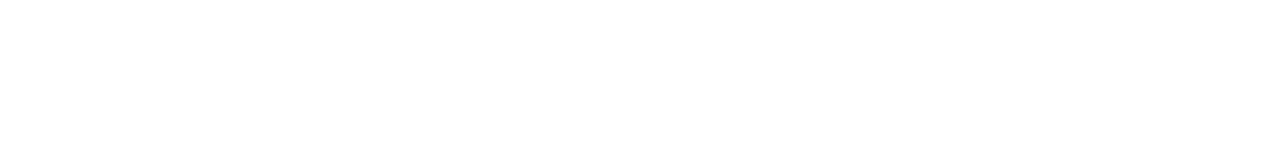
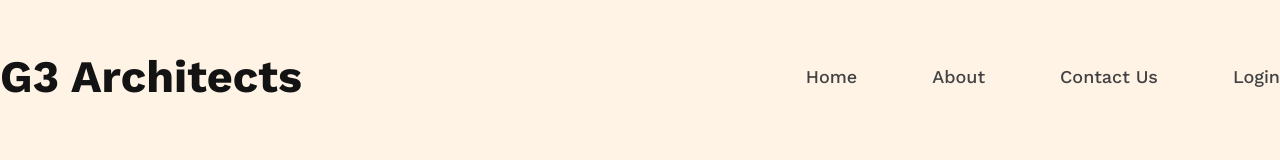
Before and after one commit to Safayet2002/asset-two, a plain HTML site: page index.html in a window 1280 px wide. Drawn offline with nearby package versions, Linux system fonts and the light colour scheme.

Commit message:
Header Menu Complete

```diff
--- a/index.html
+++ b/index.html
@@ -8,14 +8,27 @@
 
     <!-- CSS Styles -->
     <link rel="stylesheet" href="styles/style.css">
+    <link rel="stylesheet" href="styles/responsive.css">
 
 </head>
 <body>
 
     <!-- Start Header Section -->
 
-    <Header>
-
+    <Header class="header">
+        <div class="main-menu">
+            <div class="logo">
+                <h1>G3 Architects</h1>
+            </div>
+            <div class="menu-item">
+                <ul>
+                    <li><a href="#">Home</a></li>
+                    <li><a href="#">About</a></li>
+                    <li><a href="#">Contact Us</a></li>
+                    <li><a href="#">Login</a></li>
+                </ul>
+            </div>
+        </div>
     </Header>
 
     <!-- End Header Section -->
--- /dev/null
+++ b/styles/responsive.css
@@ -0,0 +1,14 @@
+/* small mobile */
+
+@media only screen and (max-width:576px) {
+    .main-menu{
+        flex-direction: column;
+    }
+    ul li a{
+        margin-left: 25px;
+    }
+    .menu-item ul {
+        display: flex;
+        padding: 0;
+    }
+}
--- a/styles/style.css
+++ b/styles/style.css
@@ -8,10 +8,27 @@
 
 
 
+/* Start Universal Selector */
+
+*{
+    box-sizing: border-box;
+    margin: 0;
+    text-decoration: none;
+}
+
+/* End Universal Selector */
+
+
+
+
+
 /* Start Html Tag Styles */
 
 body{
     font-family: 'Work Sans', sans-serif;
+    max-width: 1440px;
+    margin: 0 auto;
+    background: rgba(255, 144, 14, 0.1);
 }
 
 /* End Html Tag Styles */
@@ -22,3 +39,38 @@ body{
 
 /* Start Common Styles */
 /* End Common Styles */
+
+
+
+
+
+/* Start Menu Styles */
+.header{
+    margin-top: 50px;
+}
+.main-menu{
+    display: flex;
+    align-items: center;
+    justify-content: space-between;
+}
+.logo h1{
+    color:#131313;
+    font-size: 45px;
+    font-weight: 700;
+}
+.menu-item ul{
+    display: flex;
+}
+
+ul li{
+    list-style: none;
+}
+
+ul li a{
+    color: #424242;
+    font-size: 18px;
+    font-weight: 500;
+    margin-left: 75px;
+}
+
+/* End Menu Styles */
```
